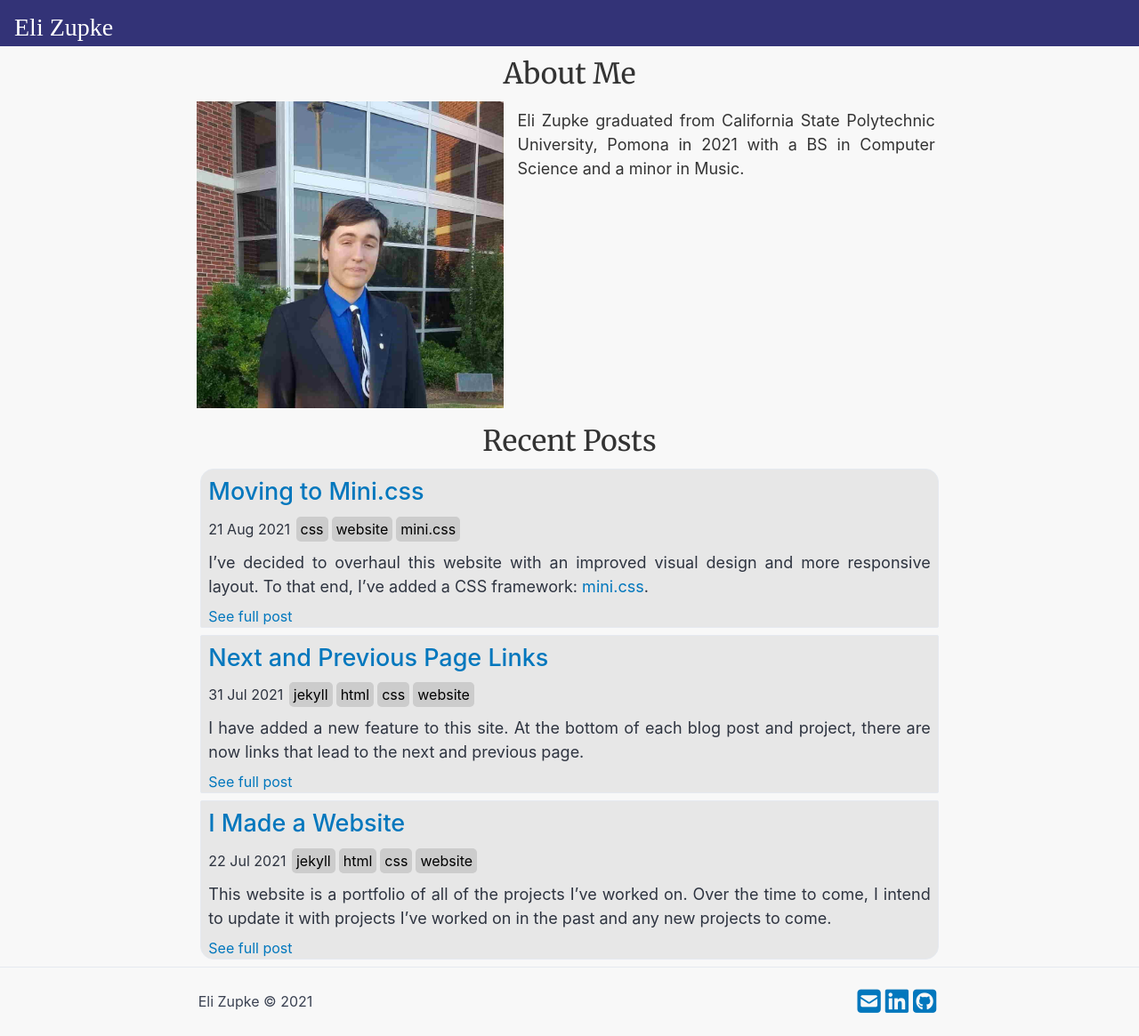
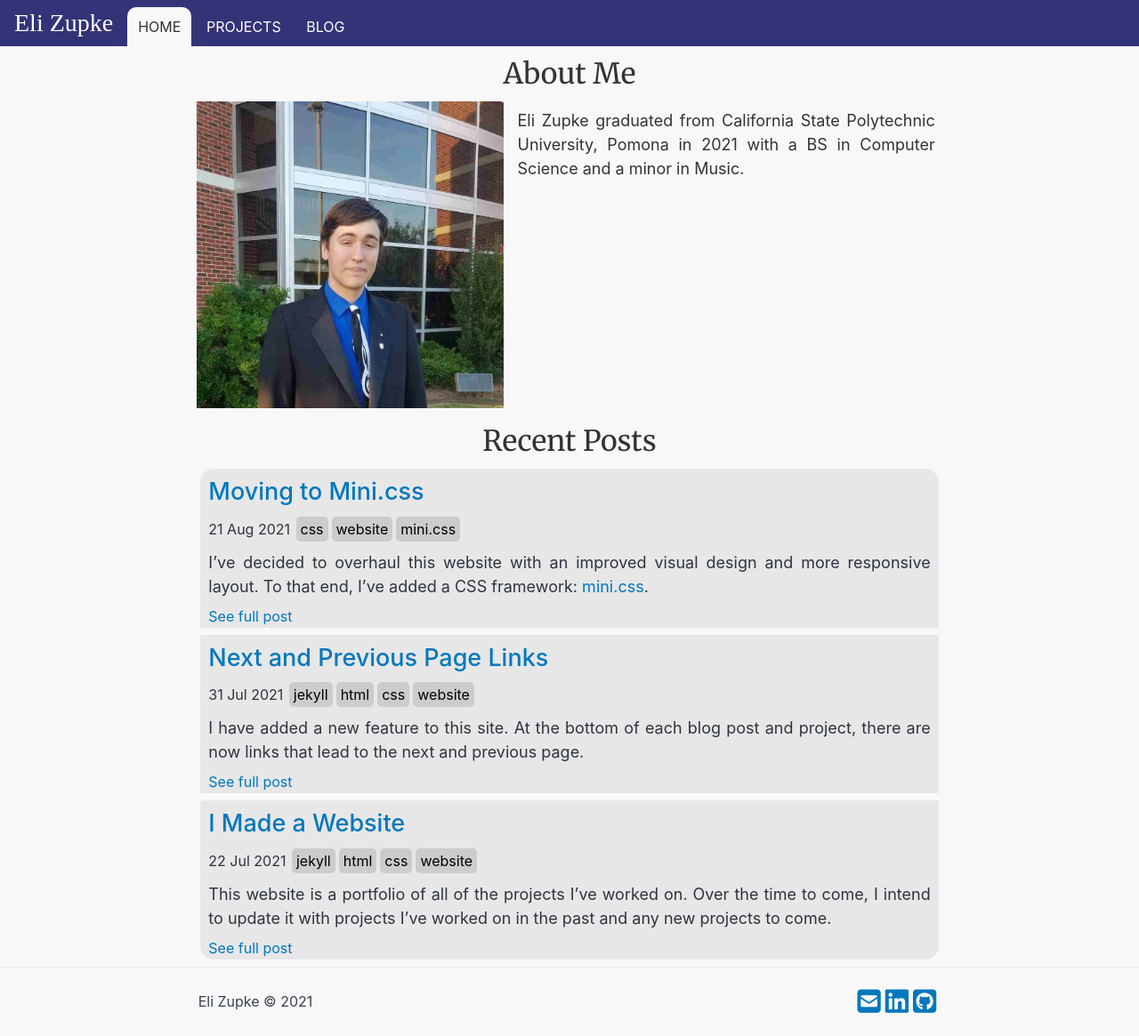
Before and after one commit to Trainzack/trainzack.github.io, a Jekyll site: the page built from index.html, in a window 1280 px wide and 1165 px high. Shown: the whole window at 89% size. Built offline with Jekyll 4.4.1, drawn with Linux system fonts in a browser that asks for light colours; nearby versions of some CDN libraries; some web fonts are replaced.

Commit message:
Update default.html

```diff
--- a/_layouts/default.html
+++ b/_layouts/default.html
@@ -22,7 +22,7 @@
 
 		<div class="container">
 
-			<header class="sticky"><!--"padding no-bottom-margin negative-margins flex flex-center flex-spread rounded-border-top"-->
+			<header class="sticky flex"><!--"padding no-bottom-margin negative-margins flex flex-center flex-spread rounded-border-top"-->
 				<span class="flex flex-center flex-spread"><a href="/index.html" class="logo">Eli Zupke</a></span>
 				<span class="">{% include navigation.html %}</span>
 			</header>
```
